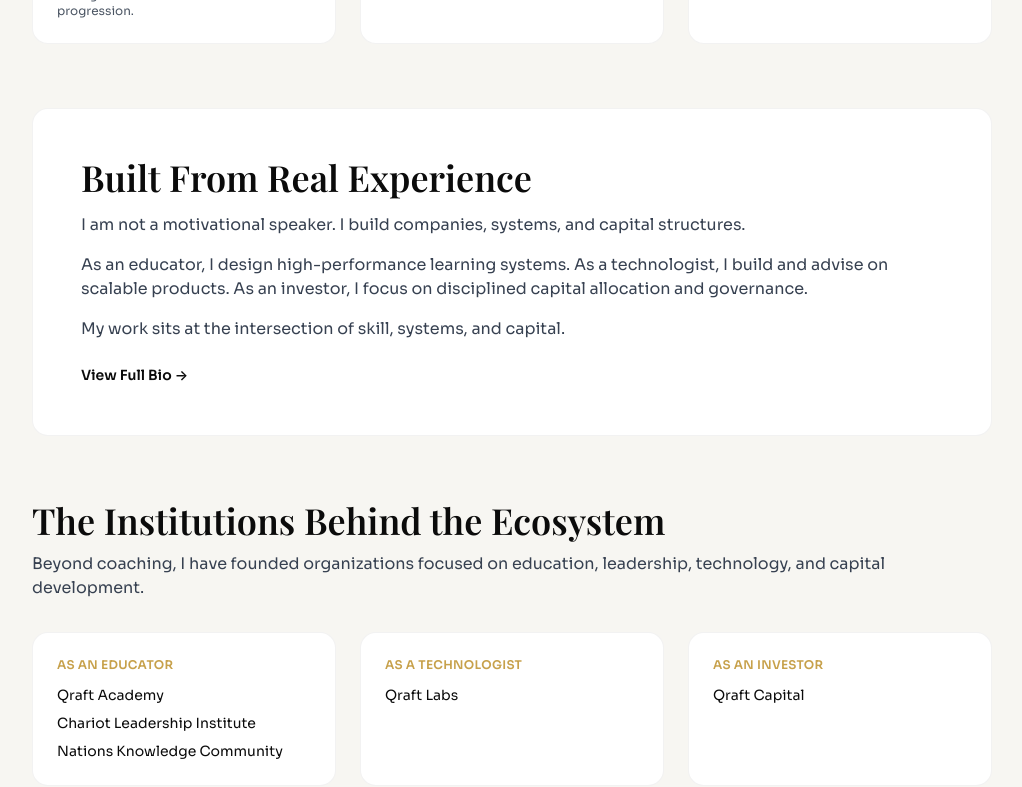
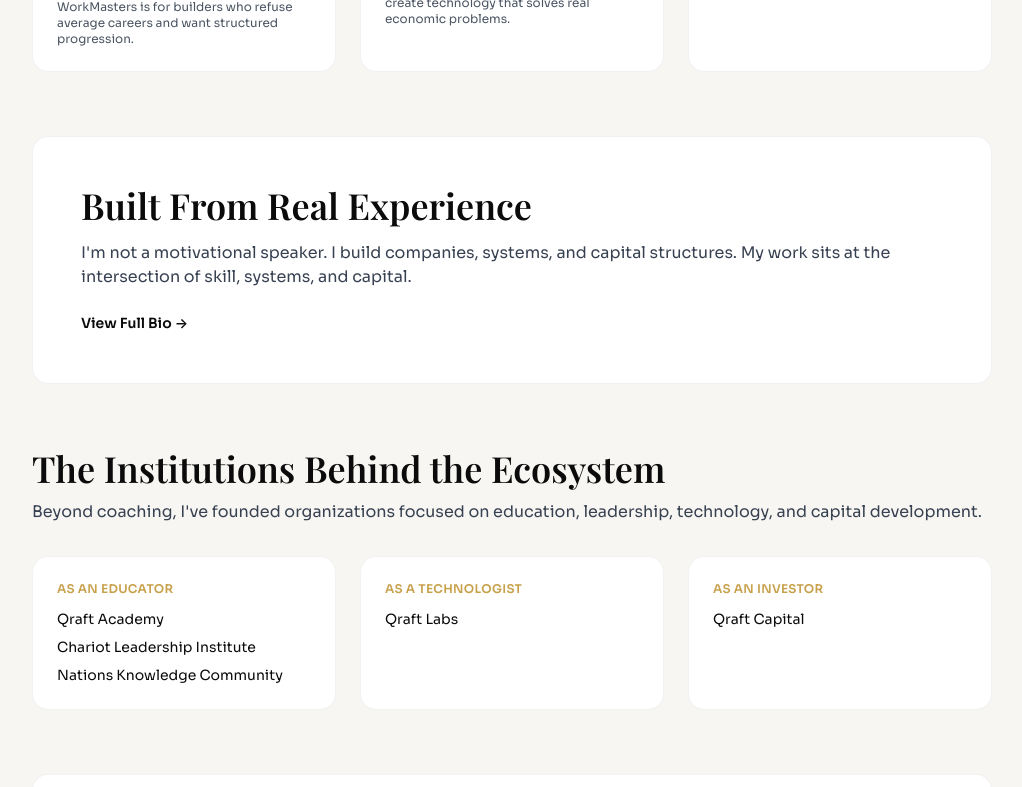
Before and after one commit to tugumeandree/andrewtugume.com, a Next.js app: page / in a window 1280 px wide. Shown: the part 1229-2016 px from the top of the page, without its empty margins (128-1150 px from the left). Built offline with nearby package versions, Linux system fonts and the light colour scheme; no server answers.

Commit message:
Task 4: Update homepage copy - add programs micro-line, condense about section, fix institutions wording

```diff
--- a/src/app/page.tsx
+++ b/src/app/page.tsx
@@ -87,6 +87,7 @@
           <div className="mb-8">
             <h2 className="text-3xl md:text-4xl font-semibold text-primary">The Mastery Coaching Programs</h2>
             <p className="mt-3 text-gray-700 max-w-2xl">These are not courses. They are operating systems for serious growth.</p>
+            <p className="mt-2 text-sm text-gray-600">Weekly coaching • Monthly meetups • Quarterly challenges</p>
           </div>
 
           <div className="grid gap-6 md:grid-cols-3">
@@ -148,12 +149,8 @@
         <div className="max-w-4xl">
           <h2 className="text-3xl md:text-4xl font-semibold text-primary">Built From Real Experience</h2>
           <p className="mt-4 text-gray-700">
-            I am not a motivational speaker. I build companies, systems, and capital structures.
+            I'm not a motivational speaker. I build companies, systems, and capital structures. My work sits at the intersection of skill, systems, and capital.
           </p>
-          <p className="mt-4 text-gray-700">
-            As an educator, I design high-performance learning systems. As a technologist, I build and advise on scalable products. As an investor, I focus on disciplined capital allocation and governance.
-          </p>
-          <p className="mt-4 text-gray-700">My work sits at the intersection of skill, systems, and capital.</p>
           <Link href="/about" className="mt-6 inline-flex text-sm font-semibold text-primary">
             View Full Bio →
           </Link>
@@ -163,7 +160,7 @@
       <section className="mt-16">
         <div className="max-w-6xl mx-auto">
           <h2 className="text-3xl md:text-4xl font-semibold text-primary">The Institutions Behind the Ecosystem</h2>
-          <p className="mt-3 text-gray-700">Beyond coaching, I have founded organizations focused on education, leadership, technology, and capital development.</p>
+          <p className="mt-3 text-gray-700">Beyond coaching, I've founded organizations focused on education, leadership, technology, and capital development.</p>
 
           <div className="mt-8 grid gap-6 md:grid-cols-3">
             <div className="bg-white border border-black/5 rounded-2xl p-6">
```
